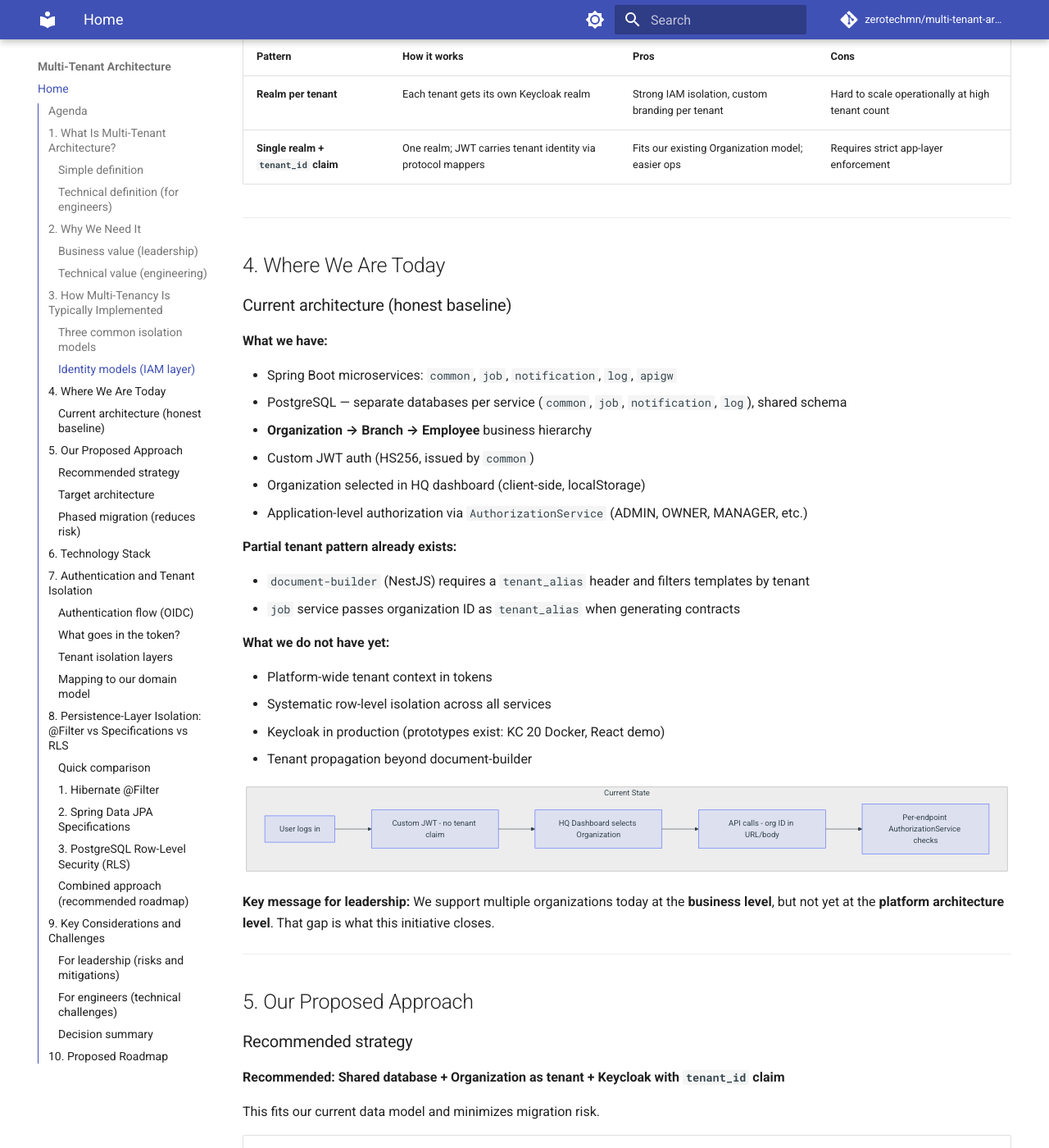
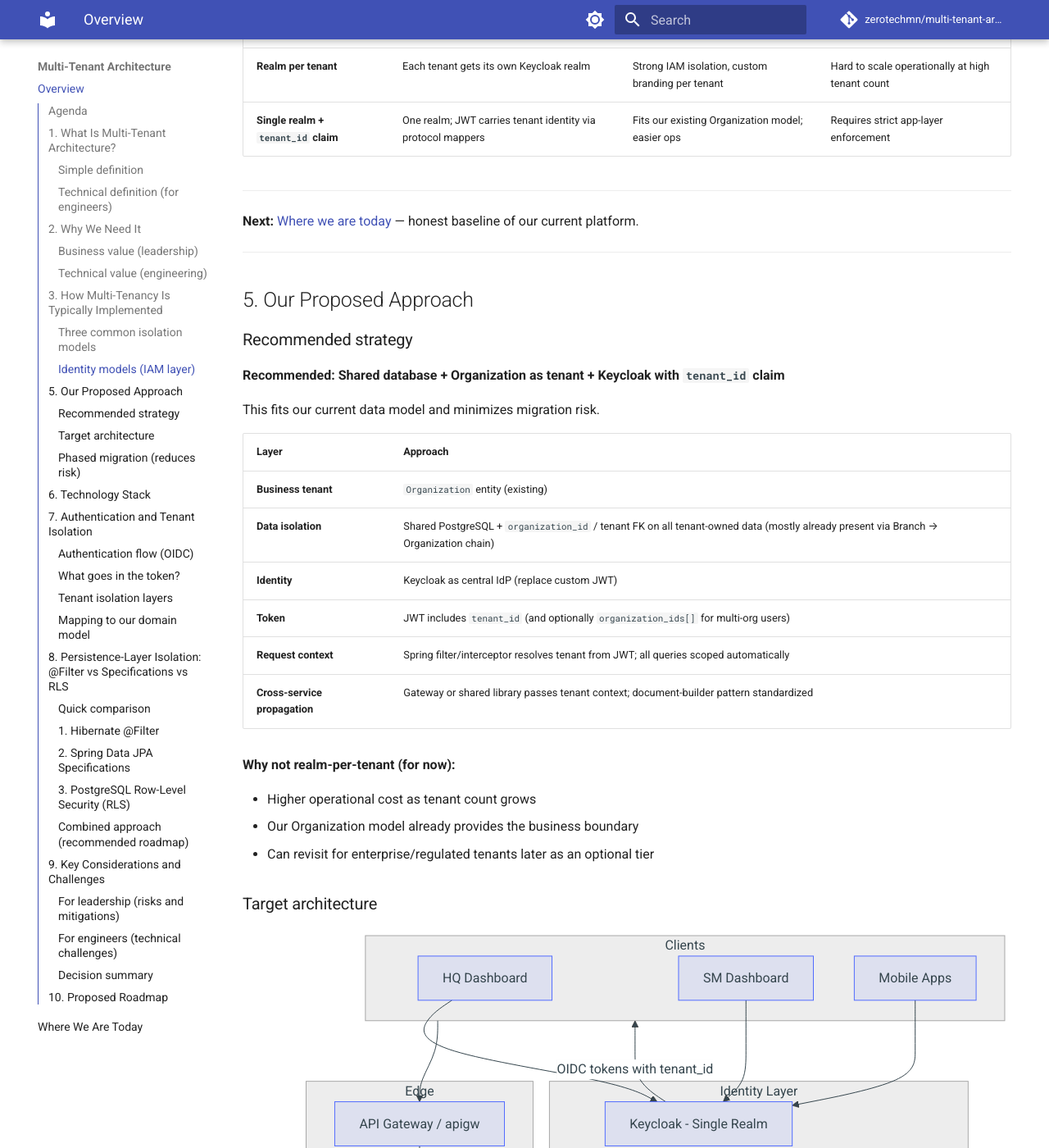
Before and after one commit to zerotechmn/multi-tenant-architecture, an MkDocs documentation site: the page built from docs/index.md, in a window 1280 px wide and 1400 px high, scrolled down 3462 px. Shown: the whole window at 82% size. Built offline with MkDocs 1.6.1 and Material for MkDocs 9.7.7, drawn with Linux system fonts in a browser that asks for light colours; comment, search, counter and statistics services are not loaded.

Commit message:
where-we-are to standalone docs

````diff
--- a/docs/index.md
+++ b/docs/index.md
@@ -7,13 +7,12 @@
 1. [What is multi-tenant architecture?](#1-what-is-multi-tenant-architecture)
 2. [Why we need it — business and technical benefits](#2-why-we-need-it)
 3. [How it is typically implemented](#3-how-multi-tenancy-is-typically-implemented)
-4. [Where we are today](#4-where-we-are-today)
-5. [Our proposed approach](#5-our-proposed-approach)
-6. [Technology stack](#6-technology-stack)
-7. [Authentication and tenant isolation](#7-authentication-and-tenant-isolation)
-8. [Persistence-layer isolation — `@Filter` vs Specifications vs RLS](#8-persistence-layer-isolation-filter-vs-specifications-vs-rls)
-9. [Key considerations and challenges](#9-key-considerations-and-challenges)
-10. [Proposed roadmap](#10-proposed-roadmap)
+4. [Our proposed approach](#5-our-proposed-approach)
+5. [Technology stack](#6-technology-stack)
+6. [Authentication and tenant isolation](#7-authentication-and-tenant-isolation)
+7. [Persistence-layer isolation — `@Filter` vs Specifications vs RLS](#8-persistence-layer-isolation-filter-vs-specifications-vs-rls)
+8. [Key considerations and challenges](#9-key-considerations-and-challenges)
+9. [Proposed roadmap](#10-proposed-roadmap)
 
 ---
 
@@ -127,47 +126,7 @@ Two common patterns with Keycloak:
 
 ---
 
-## 4. Where We Are Today
-
-### Current architecture (honest baseline)
-
-**What we have:**
-
-- Spring Boot microservices: `common`, `job`, `notification`, `log`, `apigw`
-- PostgreSQL — separate databases per service (`common`, `job`, `notification`, `log`), shared schema
-- **Organization → Branch → Employee** business hierarchy
-- Custom JWT auth (HS256, issued by `common`)
-- Organization selected in HQ dashboard (client-side, localStorage)
-- Application-level authorization via `AuthorizationService` (ADMIN, OWNER, MANAGER, etc.)
-
-**Partial tenant pattern already exists:**
-
-- `document-builder` (NestJS) requires a `tenant_alias` header and filters templates by tenant
-- `job` service passes organization ID as `tenant_alias` when generating contracts
-
-**What we do not have yet:**
-
-- Platform-wide tenant context in tokens
-- Systematic row-level isolation across all services
-- Keycloak in production (prototypes exist: KC 20 Docker, React demo)
-- Tenant propagation beyond document-builder
-
-```mermaid
-flowchart TB
-    subgraph today [Current State]
-        User[User logs in]
-        JWT[Custom JWT - no tenant claim]
-        UI[HQ Dashboard selects Organization]
-        API[API calls - org ID in URL/body]
-        AuthZ[Per-endpoint AuthorizationService checks]
-    end
-
-    User --> JWT --> UI --> API --> AuthZ
-```
-
-
-
-**Key message for leadership:** We support multiple organizations today at the **business level**, but not yet at the **platform architecture level**. That gap is what this initiative closes.
+**Next:** [Where we are today](where-we-are-today.md) — honest baseline of our current platform.
 
 ---
 
--- a/mkdocs.yml
+++ b/mkdocs.yml
@@ -40,4 +40,5 @@ markdown_extensions:
           format: !!python/name:pymdownx.superfences.fence_code_format
 
 nav:
-  - Home: index.md
+  - Overview: index.md
+  - Where We Are Today: where-we-are-today.md
````
Also changed, not shown: README.md (+4 -1 lines), docs/where-we-are-today.md (added, +47 -0 lines).
